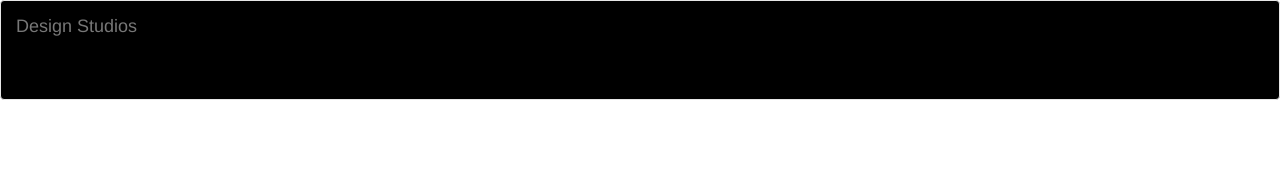
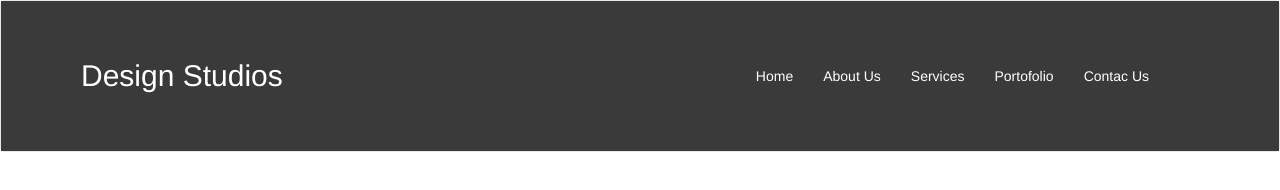
Before and after one commit to dimasgardenia/IlmuOneDeveloperTestHtml, a plain HTML site: page index.html in a window 1280 px wide. Drawn offline with nearby package versions, Linux system fonts and the light colour scheme.

Commit message:
still not same for navbar

```diff
--- a/index.html
+++ b/index.html
@@ -12,18 +12,21 @@
     <!-- Navbar Start -->
     <nav class="navbar navbar-default">
   <div class="container-fluid">
-    <!-- Brand and toggle get grouped for better mobile display -->
     <div class="navbar-header">
-      <button type="button" class="navbar-toggle collapsed" data-toggle="collapse" data-target="#bs-example-navbar-collapse-1" aria-expanded="false">
-        <span class="sr-only">bla</span>
-        <span class="icon-bar"></span>
-        <span class="icon-bar"></span>
-        <span class="icon-bar"></span>
-      </button>
       <a class="navbar-brand" href="#">Design Studios</a>
     </div>
-  </div><!-- /.container-fluid -->
+    <ul class="nav navbar-nav navbar-right">
+      <li><a href="#">Home</a> </li>
+      <li><a href="#">About Us</a> - </li>
+      <li><a href="#">Services</a></li>
+      <li><a href="#">Portofolio</a></li>
+      <li><a href="#">Contac Us</a></li>
+    </ul>
+  </div>
 </nav>
     <!-- Navbar End -->
+    <!-- H1 -->
+
+    <!-- H1 end -->
   </body>
 </html>
--- a/theme.css
+++ b/theme.css
@@ -1,6 +1,20 @@
-.navbar{
-    height:100px;
+.navbar > .container-fluid .navbar-brand{
+  height: 100px;
+  margin-top: 50px;
+  margin-left: 50px;
+  font-size: 30px;
+  color: white;
 }
-.navbar-default{
-   background-color:black;
+
+.container-fluid {
+  background-color: #3a3a3a;
+
 }
+
+ .navbar-right {
+  margin-right: 100px;
+  margin-top: 50px;
+}
+.navbar-default .navbar-nav>li>a {
+    color: white;
+}
```
